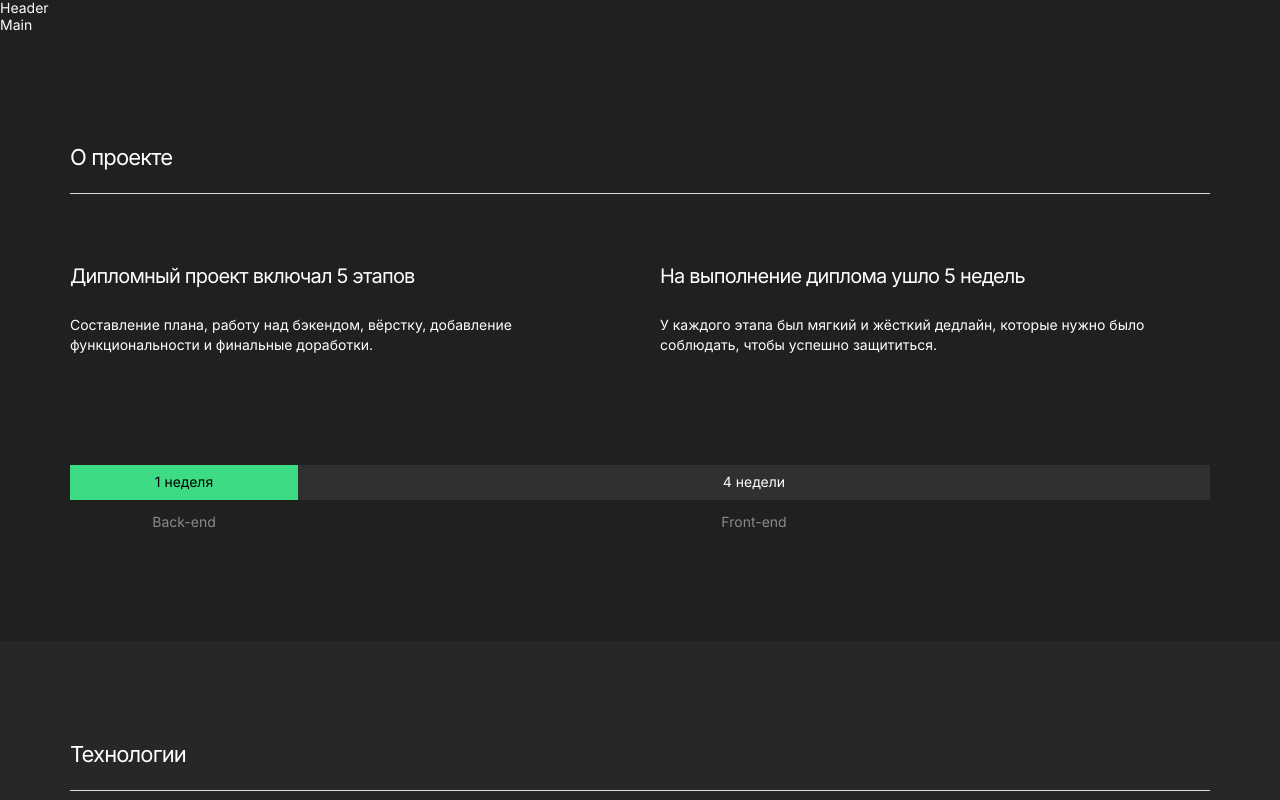
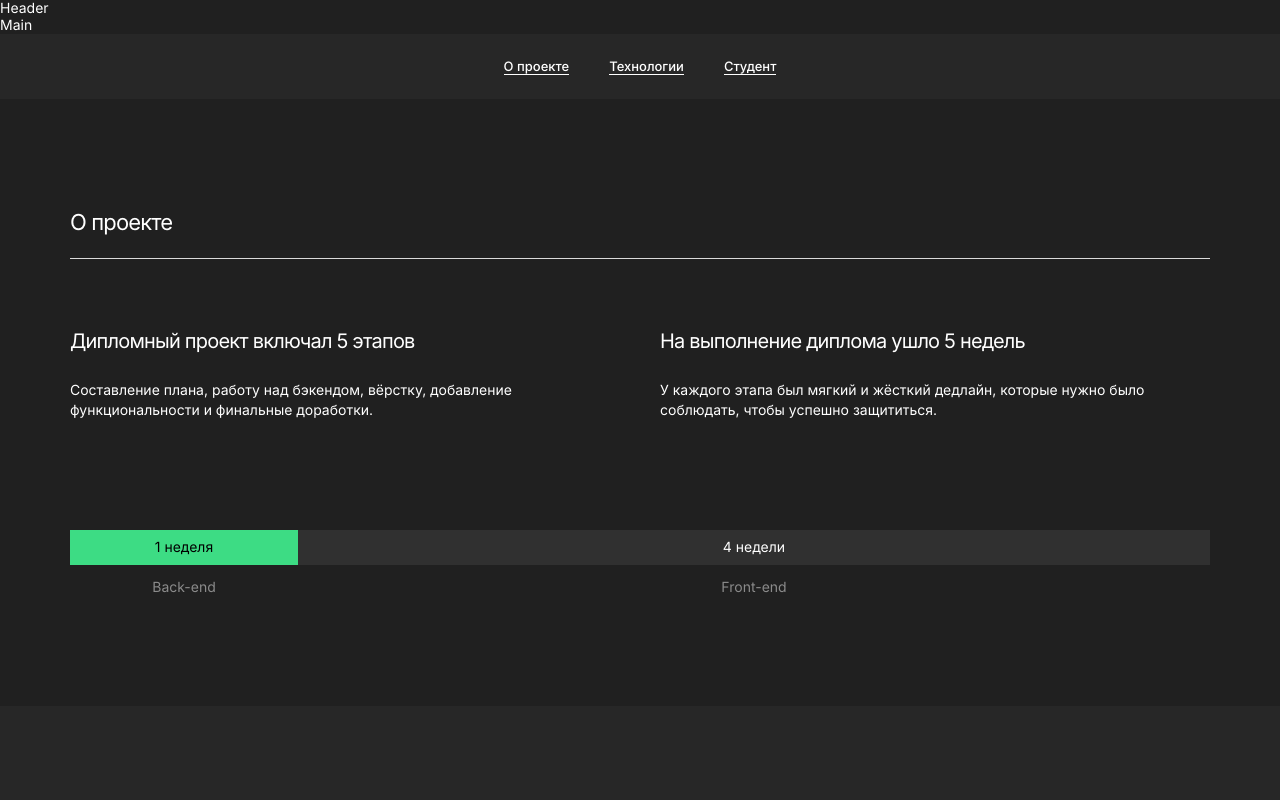
Before and after one commit to StMelik/movies-explorer-frontend, a React (Create React App) app: page / in a window 1280 px wide. Shown: the top 800 px of the page. Built offline with nearby package versions, Linux system fonts and the light colour scheme.

Commit message:
feat: сверстать блок навигации главной страницы

```diff
--- a/src/components/AboutMe/AboutMe.jsx
+++ b/src/components/AboutMe/AboutMe.jsx
@@ -4,7 +4,7 @@ import photo from '../../images/photo.jpg'
 
 function AboutMe() {
   return (
-    <section className="about-me">
+    <section className="about-me" id='about-me'>
       <div className="container about-me__container">
         <h3 className="title about-me__title">Студент</h3>
         <div className="about-me__wrapper">
--- a/src/components/AboutProject/AboutProject.jsx
+++ b/src/components/AboutProject/AboutProject.jsx
@@ -2,7 +2,7 @@ import './AboutProject.css';
 
 function AboutProject() {
   return (
-    <section className="project">
+    <section className="project" id='project'>
       <div className="container project__container">
         <h3 className="title project__title">О проекте</h3>
         <div className="project__description">
--- a/src/components/NavTab/NavTab.css
+++ b/src/components/NavTab/NavTab.css
@@ -0,0 +1,17 @@
+.project-nav {
+    padding: 24px;
+    background-color: #272727;
+}
+
+.project-nav__list {
+    display: flex;
+    column-gap: 40px;
+    justify-content: center;
+}
+
+.project-nav__link {
+    font-size: 13px;
+    line-height: 16px;
+    font-weight: 500;
+    border-bottom: 1px solid;
+}
--- a/src/components/NavTab/NavTab.jsx
+++ b/src/components/NavTab/NavTab.jsx
@@ -2,9 +2,15 @@ import './NavTab.css';
 
 function NavTab() {
   return (
-    <section className="nav-tab">
-
-    </section>
+    <nav className="project-nav">
+      <div className="container project-nav__contain">
+        <ul className="project-nav__list">
+          <li><a className="project-nav__link" href="#project">О проекте</a></li>
+          <li><a className="project-nav__link" href="#techs">Технологии</a></li>
+          <li><a className="project-nav__link" href="#about-me">Студент</a></li>
+        </ul>
+      </div>
+    </nav>
   );
 }
 
--- a/src/components/Techs/Techs.jsx
+++ b/src/components/Techs/Techs.jsx
@@ -2,7 +2,7 @@ import './Techs.css';
 
 function Techs() {
   return (
-    <section className="techs">
+    <section className="techs" id='techs'>
       <div className="container">
         <h3 className="title techs__title">Технологии</h3>
         <p className="techs__subtitle">7 технологий</p>
--- a/src/pages/Main/Main.jsx
+++ b/src/pages/Main/Main.jsx
@@ -1,4 +1,5 @@
 import './Main.css';
+import NavTab from '../../components/NavTab/NavTab'
 import AboutProject from '../../components/AboutProject/AboutProject'
 import Techs from '../../components/Techs/Techs'
 import AboutMe from '../../components/AboutMe/AboutMe'
@@ -7,6 +8,7 @@ function Main() {
   return (
     <div className="main-page">
       Main
+      <NavTab />
       <AboutProject />
       <Techs />
       <AboutMe />
```
